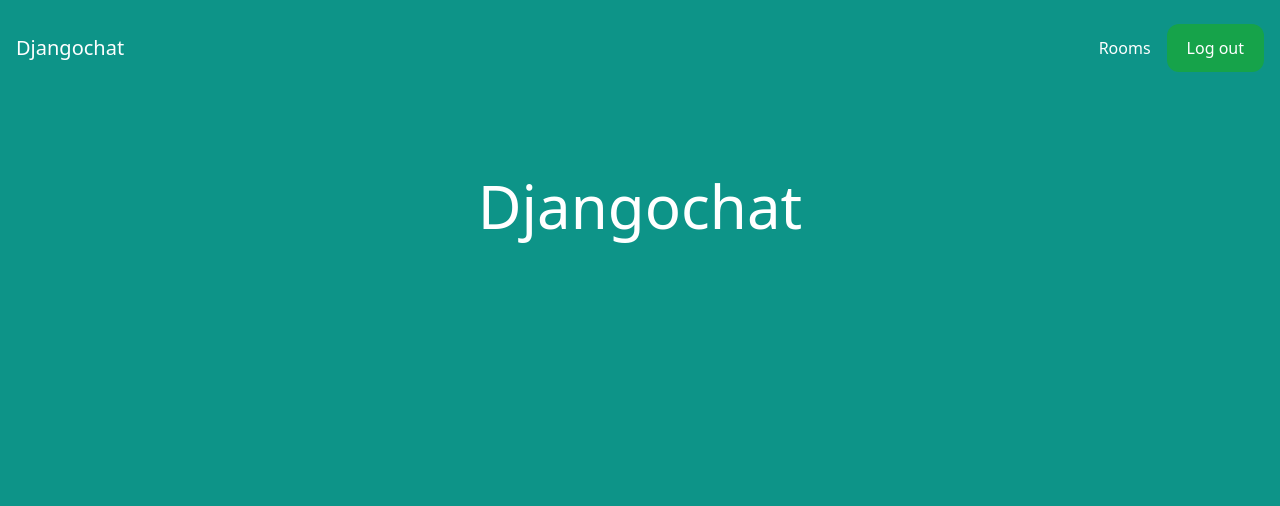
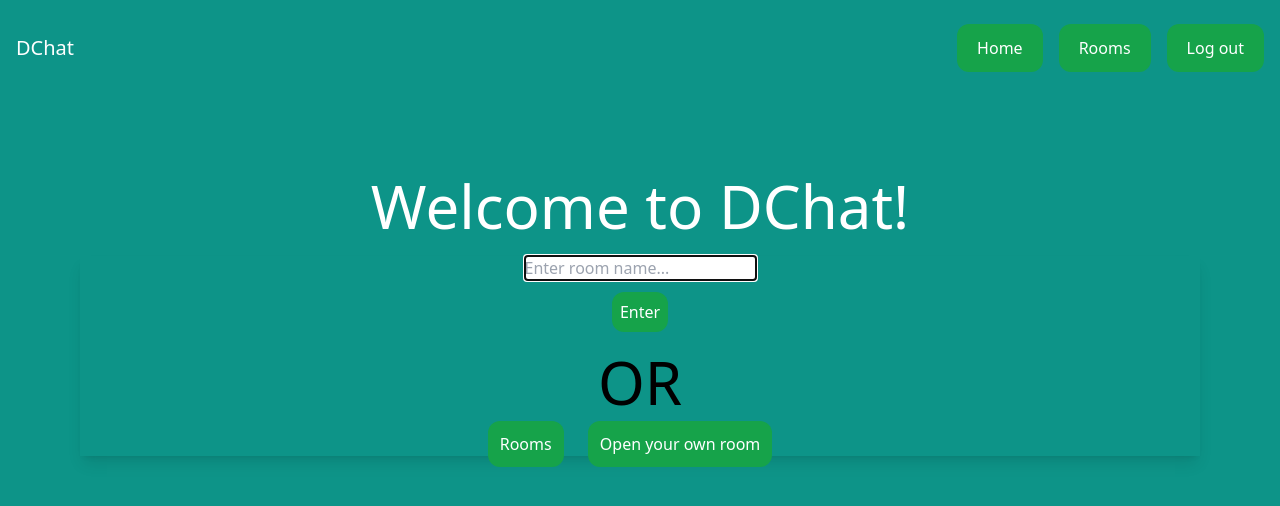
Before and after one commit to TanDao01262000/CMPE148-Chat-App, a Django app: page / in a window 1280 px wide. Shown: the top 506 px of the page. Run offline with Django 4.2, Linux system fonts and the light colour scheme; a user stored in the database is signed in; some libraries are stand-ins or nearby versions.

Commit message:
added more stuff

```diff
--- a/ChatApp/main_app/templates/main_app/base.html
+++ b/ChatApp/main_app/templates/main_app/base.html
@@ -5,7 +5,7 @@
         <meta charset="utf-8">
         <meta name="viewport" content="width=device-width, initial-scale=1">
 
-        <title>{% block title %}{% endblock %}Djangochat</title>
+        <title>{% block title %}{% endblock %}DChat</title>
 
         <script src="https://cdn.tailwindcss.com"></script>
 
@@ -20,12 +20,15 @@
     <body class="bg-teal-600">
         <nav class="flex items-center justify-between px-4 py-6 bg-#74cfbf-800">
             <div>
-                <a href="/" class="text-xl text-white">Djangochat</a>
+                <a href="/" class="text-xl text-white">DChat</a>
             </div>
 
             <div class="flex items-center space-x-4">
+
+                <a href="{% url 'home' %}" class="px-5 py-3 rounded-xl text-white bg-green-600 hover:bg-green-700">Home</a>
+
                 {% if request.user.is_authenticated %}
-                    <a href="/rooms/" class="text-white hover:text-gray-200">Rooms</a>
+                    <a href="/rooms/" class="px-5 py-3 rounded-xl text-white bg-green-600 hover:bg-green-700">Rooms</a>
 
                     <a href="/logout/" class="px-5 py-3 rounded-xl text-white bg-green-600 hover:bg-green-700">Log out</a>
                 {% else %}
--- a/ChatApp/main_app/templates/main_app/home.html
+++ b/ChatApp/main_app/templates/main_app/home.html
@@ -4,6 +4,54 @@
 
 {% block content %}
 <div class="p-10 lg:p-20 text-center">
-    <h1 class="text-3xl lg:text-6xl text-white">Djangochat</h1>
+    <h1 class="text-3xl lg:text-6xl text-white mb-5">Welcome to DChat! </h1>
+
+<div class="card bg-dark text-white shadow-lg my-5">
+    {% if user.is_authenticated %}
+
+    <div class="form-group">
+            <input id="room-name-input" type="text" class="form-control mb-3" placeholder="Enter room name..."><br>
+            <button id="room-name-submit" class="px-2 py-2 rounded-xl text-white bg-green-600 hover:bg-green-700">Enter</button>
+        </div>
+    <h1 class="text-3xl lg:text-6xl text-black my-5">OR</h1>
+
+
+    <div class="btn-group" role="group" aria-label="Basic example">
+        <a href="{% url 'room_app:rooms' %}" type="button" class="px-3 py-3 rounded-xl text-white bg-green-600 hover:bg-green-700">Rooms</a>
+        <a type="button" class="px-3 py-3 my-5 mx-5 rounded-xl text-white bg-green-600 hover:bg-green-700">Open your own room</a>
+    </div>
+    </div>
+    {% else %}
+        <div class="card bg-dark text-white shadow-lg my-5">
+            <div class="card-body">
+                <p class="text-3xl lg:text-3xl mb-5 ">Login to use the app</p>
+            </div>
+            <form method=""></form>
+        </div>
+    {% endif %}
+
+
+
+    <script>
+        document.querySelector('#room-name-input').focus();
+        document.querySelector('#room-name-input').onkeyup = function(e) {
+            if (e.keyCode === 13) {  // enter, return
+                document.querySelector('#room-name-submit').click();
+            }
+        };
+
+        document.querySelector('#room-name-submit').onclick = function(e) {
+            var roomName = document.querySelector('#room-name-input').value;
+            if (roomName) {
+                // Perform a check here if the room exists
+                // For now, this redirects to the room URL
+                window.location.pathname = '/rooms/' + roomName;
+            } else {
+                // Display an error message or handle the error
+                alert('Room name is required.'); // Example error handling
+            }
+        };
+    </script>
+
 </div>
 {% endblock %}
--- a/ChatApp/room/templates/room/rooms.html
+++ b/ChatApp/room/templates/room/rooms.html
@@ -11,9 +11,9 @@
     {% for room in rooms %}
         <div class="w-full lg:w-1/4 px-3 py-3">
             <div class="p-4 bg-white shadow rounded-xl text-center">
-                <h2 class="mb-5 text-2xl font-semibold">{{ room.name }}</h2>
+                <h2 class="mb-5 text-2xl font-semibold">Room: {{ room.name }}</h2>
 
-                <a href="{% url 'room' room.slug %}" class="px-5 py-3 block rounded-xl text-white bg-teal-600 hover:bg-teal-700">Join</a>
+                <a href="{% url 'room_app:room' room.name %}" class="px-5 py-3 block rounded-xl text-white bg-teal-600 hover:bg-teal-700">Join</a>
             </div>
         </div>
     {% endfor %}
--- a/ChatApp/room/urls.py
+++ b/ChatApp/room/urls.py
@@ -1,8 +1,9 @@
 from django.urls import path
 from . import views
+app_name = 'room_app'
 
 urlpatterns = [
     path("", views.rooms, name="rooms"),
-    path("<slug:slug>", views.room, name="room"),
+    path("<str:name>", views.room, name="room"),
 
 ]
```
Also changed, not shown: ChatApp/room/templates/room/404.html (added, +17 -0 lines), ChatApp/room/templates/room/room.html (+23 -2 lines), ChatApp/room/views.py (+8 -4 lines), ChatApp/db.sqlite3.
